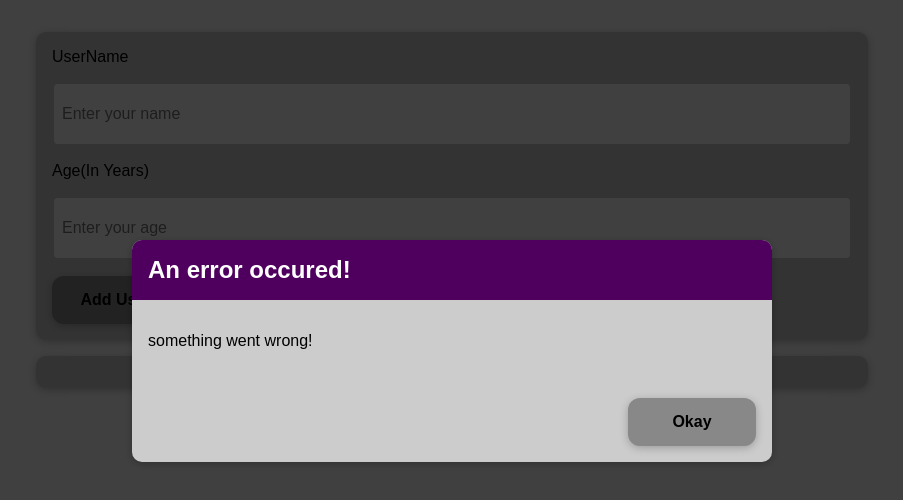
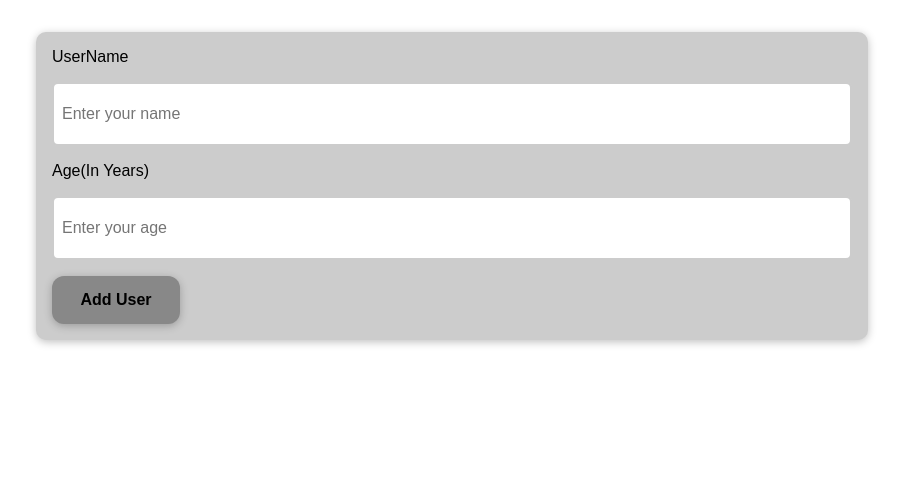
Before and after one commit to AmolShelke2/React-challenge-practice-project, a React (Create React App) app: page / in a window 1280 px wide. Shown: the top 500 px of the page, without its empty margins (188-1091 px from the left). Built offline with nearby package versions, Linux system fonts and the light colour scheme.

Commit message:
Added Error state

```diff
--- a/src/components/UI/ErrorModal.css
+++ b/src/components/UI/ErrorModal.css
@@ -6,6 +6,7 @@
         height: 100vh;
         z-index: 10;
         background: rgba(0, 0, 0, 0.75);
+        backdrop-filter: blur(4px);
 }
 
 .modal {
@@ -15,7 +16,6 @@
         width: 80%;
         z-index: 100;
         overflow: hidden;
-        background-color: #ccc;
 }
 
 .header {
--- a/src/components/UI/ErrorModal.js
+++ b/src/components/UI/ErrorModal.js
@@ -8,7 +8,7 @@ import './ErrorModal.css';
 const ErrorModal = props => {
   return (
     <div>
-      <div className="backdrop" />
+      <div className="backdrop" onClick={props.onConfirm} />
       <Card className="modal">
         <header className="header">
           <h2>{props.errorTitle}</h2>
@@ -17,7 +17,7 @@ const ErrorModal = props => {
           <p>{props.errorMessage}</p>
         </div>
         <footer className="actions">
-          <Button>Okay</Button>
+          <Button onClick={props.onConfirm}>Okay</Button>
         </footer>
       </Card>
     </div>
--- a/src/components/users/AddUser.js
+++ b/src/components/users/AddUser.js
@@ -8,7 +8,8 @@ import './AddUser.css';
 const AddUser = props => {
   const [userNameInput, setUserNameInput] = useState('');
   const [userAgeInput, setUserAgeInput] = useState('');
-  const [isErrorModalActive, setIsErrorModelActive] = useState(false);
+
+  const [error, setError] = useState();
 
   const userNameChangeHandler = event => {
     setUserNameInput(event.target.value);
@@ -18,15 +19,25 @@ const AddUser = props => {
     setUserAgeInput(event.target.value);
   };
 
+  const errorHandler = () => {
+    setError(null);
+  };
+
   const addUserHandler = e => {
     e.preventDefault();
     if (userNameInput.trim().length === 0 || userAgeInput.trim().length === 0) {
-      console.error('Add a valid user input');
+      setError({
+        errorTitle: 'Invalid input',
+        errorMessage: 'Please add a valid input value not an empty input',
+      });
       return;
     }
 
     if (+userAgeInput < 1) {
-      console.error('Add a valid user Age');
+      setError({
+        errorTitle: 'Invalid Aget',
+        errorMessage: 'Please add a valid Age input value (age > 0)',
+      });
       return;
     }
 
@@ -37,10 +48,13 @@ const AddUser = props => {
 
   return (
     <div>
-      <ErrorModal
-        errorTitle="An error occured!"
-        errorMessage="something went wrong!"
-      />
+      {error && (
+        <ErrorModal
+          errorTitle={error.errorTitle}
+          errorMessage={error.errorMessage}
+          onConfirm={errorHandler}
+        />
+      )}
 
       <Card>
         <form className="form" onSubmit={addUserHandler}>
--- a/src/components/users/UserList.css
+++ b/src/components/users/UserList.css
@@ -5,9 +5,9 @@
 
 .user-lists li {
         background-color: #ccc;
-        padding: .1rem .1rem;
+        padding: 1rem 1rem;
         border-radius: 5px;
         color: #000;
         font-size: 1rem;
-        margin-bottom: .4rem;
+        margin-bottom: 1rem;
 }
--- a/src/components/users/UserList.js
+++ b/src/components/users/UserList.js
@@ -5,7 +5,6 @@ import './UserList.css';
 
 const UserList = props => {
   return (
-    <Card>
     <ul className="user-lists">
       {props.users.map(user => (
         <li key={user.id}>
@@ -13,7 +12,6 @@ const UserList = props => {
         </li>
       ))}
     </ul>
-    </Card>
   );
 };
 
```
Lines whose indentation alone changed are shown as unchanged.
